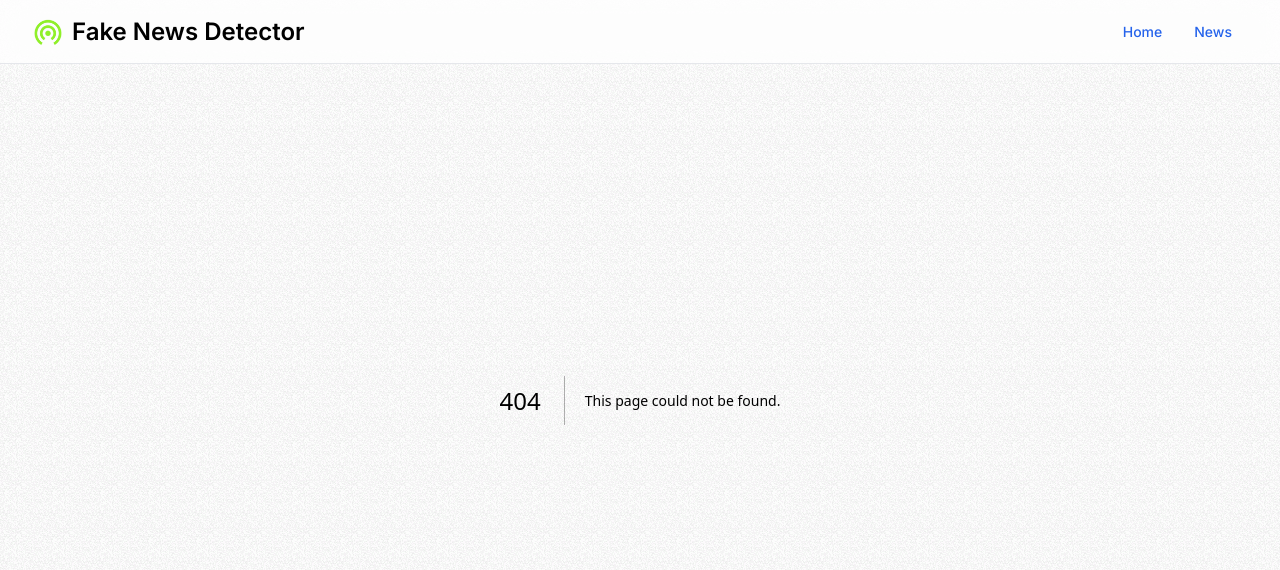
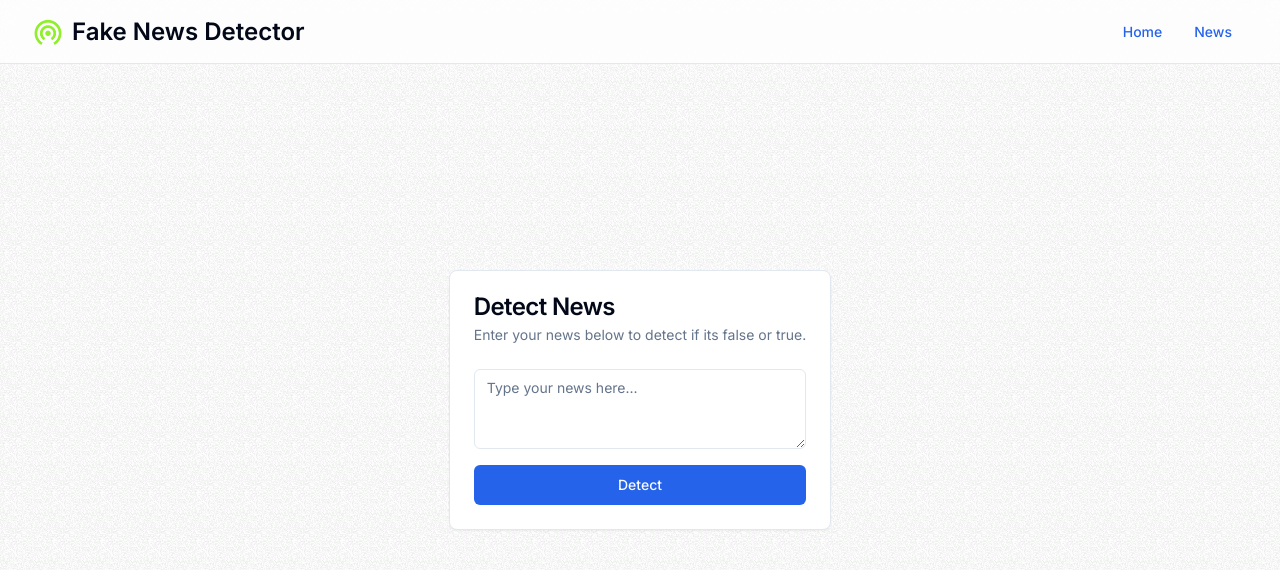
Before and after one commit to MubasharAhmad/fake-news-detector, a Next.js app: page /detect-news in a window 1280 px wide. Before the commit this address had no page. Shown: the top 570 px of the page. Built offline with nearby package versions, Linux system fonts and the light colour scheme.

Commit message:
Auto stash before merge of "master" and "origin/master"

```diff
--- a/package.json
+++ b/package.json
@@ -12,6 +12,7 @@
     "@qdrant/js-client-rest": "^1.6.0",
     "@radix-ui/react-checkbox": "^1.0.4",
     "@radix-ui/react-dropdown-menu": "^2.0.6",
+    "@radix-ui/react-label": "^2.0.2",
     "@radix-ui/react-slot": "^1.0.2",
     "@t3-oss/env-nextjs": "^0.7.1",
     "@tanstack/react-table": "^8.10.7",
--- /dev/null
+++ b/src/app/detect-news/page.tsx
@@ -0,0 +1,39 @@
+"use client"
+import React from 'react'
+
+import { Button } from "@/components/ui/button"
+import {
+  Card,
+  CardContent,
+  CardDescription,
+  CardHeader,
+  CardTitle,
+} from "@/components/ui/card"
+import { Textarea } from "@/components/ui/textarea"
+
+const DetectNews = () => {
+
+  const handleSubmit = (e: React.FormEvent<HTMLFormElement>) => {
+    e.preventDefault()
+  }
+  return (
+    <div className='min-h-screen flex flex-col items-start justify-center'>
+      <Card className="mx-2 sm:mx-auto">
+        <CardHeader>
+          <CardTitle>Detect News</CardTitle>
+          <CardDescription>Enter your news below to detect if its false or true.</CardDescription>
+        </CardHeader>
+        <CardContent>
+          <form onSubmit={handleSubmit}>
+            <div className="grid w-full items-center gap-4">
+              <Textarea placeholder="Type your news here..." />
+              <Button type='submit' className='w-full'>Detect</Button>
+            </div>
+          </form>
+        </CardContent>
+      </Card>
+    </div>
+  )
+}
+
+export default DetectNews
--- /dev/null
+++ b/src/components/ui/card.tsx
@@ -0,0 +1,79 @@
+import * as React from "react"
+
+import { cn } from "@/lib/utils"
+
+const Card = React.forwardRef<
+  HTMLDivElement,
+  React.HTMLAttributes<HTMLDivElement>
+>(({ className, ...props }, ref) => (
+  <div
+    ref={ref}
+    className={cn(
+      "rounded-lg border bg-card text-card-foreground shadow-sm",
+      className
+    )}
+    {...props}
+  />
+))
+Card.displayName = "Card"
+
+const CardHeader = React.forwardRef<
+  HTMLDivElement,
+  React.HTMLAttributes<HTMLDivElement>
+>(({ className, ...props }, ref) => (
+  <div
+    ref={ref}
+    className={cn("flex flex-col space-y-1.5 p-6", className)}
+    {...props}
+  />
+))
+CardHeader.displayName = "CardHeader"
+
+const CardTitle = React.forwardRef<
+  HTMLParagraphElement,
+  React.HTMLAttributes<HTMLHeadingElement>
+>(({ className, ...props }, ref) => (
+  <h3
+    ref={ref}
+    className={cn(
+      "text-2xl font-semibold leading-none tracking-tight",
+      className
+    )}
+    {...props}
+  />
+))
+CardTitle.displayName = "CardTitle"
+
+const CardDescription = React.forwardRef<
+  HTMLParagraphElement,
+  React.HTMLAttributes<HTMLParagraphElement>
+>(({ className, ...props }, ref) => (
+  <p
+    ref={ref}
+    className={cn("text-sm text-muted-foreground", className)}
+    {...props}
+  />
+))
+CardDescription.displayName = "CardDescription"
+
+const CardContent = React.forwardRef<
+  HTMLDivElement,
+  React.HTMLAttributes<HTMLDivElement>
+>(({ className, ...props }, ref) => (
+  <div ref={ref} className={cn("p-6 pt-0", className)} {...props} />
+))
+CardContent.displayName = "CardContent"
+
+const CardFooter = React.forwardRef<
+  HTMLDivElement,
+  React.HTMLAttributes<HTMLDivElement>
+>(({ className, ...props }, ref) => (
+  <div
+    ref={ref}
+    className={cn("flex items-center p-6 pt-0", className)}
+    {...props}
+  />
+))
+CardFooter.displayName = "CardFooter"
+
+export { Card, CardHeader, CardFooter, CardTitle, CardDescription, CardContent }
--- /dev/null
+++ b/src/components/ui/label.tsx
@@ -0,0 +1,26 @@
+"use client"
+
+import * as React from "react"
+import * as LabelPrimitive from "@radix-ui/react-label"
+import { cva, type VariantProps } from "class-variance-authority"
+
+import { cn } from "@/lib/utils"
+
+const labelVariants = cva(
+  "text-sm font-medium leading-none peer-disabled:cursor-not-allowed peer-disabled:opacity-70"
+)
+
+const Label = React.forwardRef<
+  React.ElementRef<typeof LabelPrimitive.Root>,
+  React.ComponentPropsWithoutRef<typeof LabelPrimitive.Root> &
+    VariantProps<typeof labelVariants>
+>(({ className, ...props }, ref) => (
+  <LabelPrimitive.Root
+    ref={ref}
+    className={cn(labelVariants(), className)}
+    {...props}
+  />
+))
+Label.displayName = LabelPrimitive.Root.displayName
+
+export { Label }
--- /dev/null
+++ b/src/components/ui/textarea.tsx
@@ -0,0 +1,24 @@
+import * as React from "react"
+
+import { cn } from "@/lib/utils"
+
+export interface TextareaProps
+  extends React.TextareaHTMLAttributes<HTMLTextAreaElement> {}
+
+const Textarea = React.forwardRef<HTMLTextAreaElement, TextareaProps>(
+  ({ className, ...props }, ref) => {
+    return (
+      <textarea
+        className={cn(
+          "flex min-h-[80px] w-full rounded-md border border-input bg-background px-3 py-2 text-sm ring-offset-background placeholder:text-muted-foreground focus-visible:outline-none focus-visible:ring-2 focus-visible:ring-ring focus-visible:ring-offset-2 disabled:cursor-not-allowed disabled:opacity-50",
+          className
+        )}
+        ref={ref}
+        {...props}
+      />
+    )
+  }
+)
+Textarea.displayName = "Textarea"
+
+export { Textarea }
```
Also changed, not shown: 1 other file (tests, documents, lock files or other folders).
